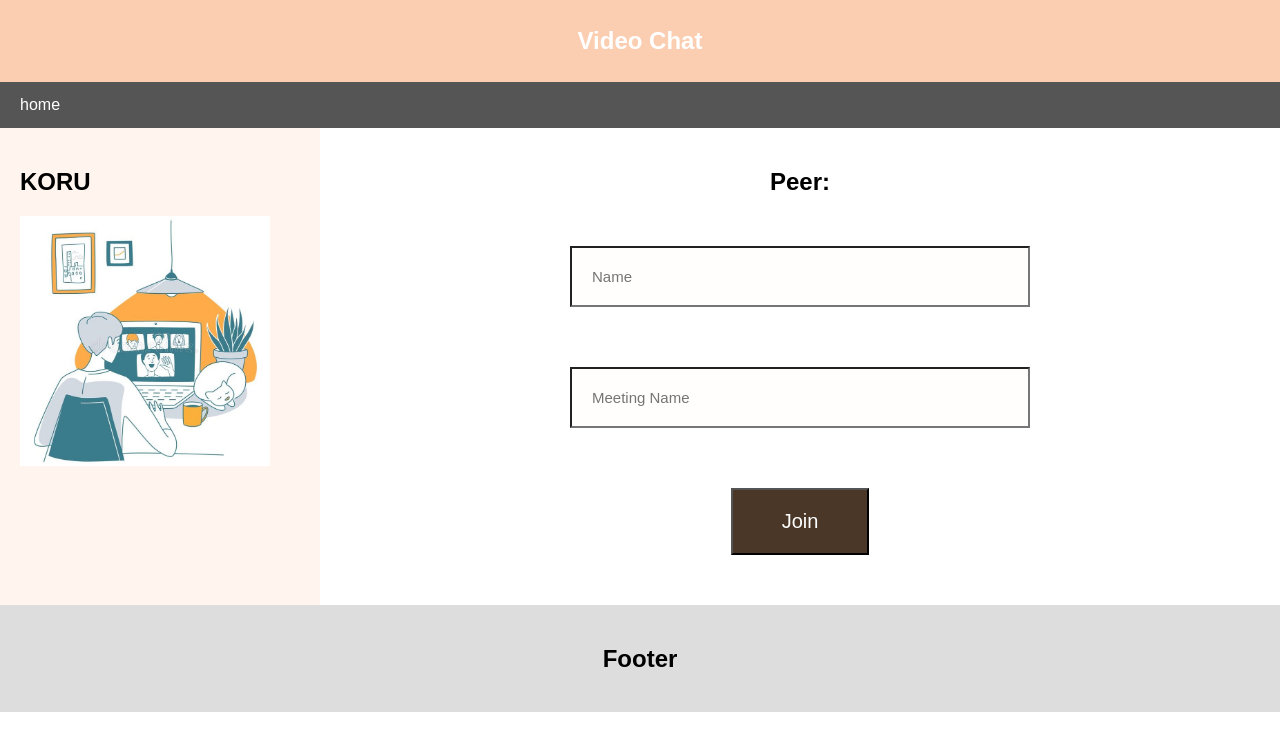
After one commit to Demonic-lie/VideoChat_Django, a Django app: page /users/ in a window 1280 px wide. The commit adds this page. Shown: the top 751 px of the page. Run offline with Django 3.2, Linux system fonts and the light colour scheme.

Commit message:
added users.html template

```diff
--- a/video chat/koru/templates/koru/index.html
+++ b/video chat/koru/templates/koru/index.html
@@ -3,5 +3,5 @@
 {% block pages %}
         <h2>LET'S GO.</h2><br>
         <a href="{% url 'koru:host' %}"><button class="clickable" style="height:60px;">Host chat</button></a><br>
-        <button class="clickable" style="height:60px;">Join chat</button>
+        <a href="{% url 'koru:users' %}"><button class="clickable" style="height:60px;">Join chat</button></a>
 {% endblock %}
--- /dev/null
+++ b/video chat/koru/templates/koru/users.html
@@ -0,0 +1,10 @@
+{% extends "koru/layout.html" %}
+
+{% block pages %}
+<h2>Peer:</h2>
+<form>
+    <input class="input_box" type="text" placeholder="Name" name="uid">
+    <input class="input_box" type="text" placeholder="Meeting Name" name="uid">
+    <br><button class="clickable" style="width:15%" type="submit">Join</button>
+</form>
+{% endblock %}
--- a/video chat/koru/urls.py
+++ b/video chat/koru/urls.py
@@ -5,4 +5,5 @@ app_name= 'koru'
 urlpatterns = [
     path("", views.index, name="index"),
     path("host/", views.host, name="host"),
+    path("users/", views.users, name="users"),
 ]
--- a/video chat/koru/views.py
+++ b/video chat/koru/views.py
@@ -7,3 +7,6 @@ def index(request):
 
 def host(request):
     return render(request,"koru/host.html")
+
+def users(request):
+    return render(request,"koru/users.html")
```
